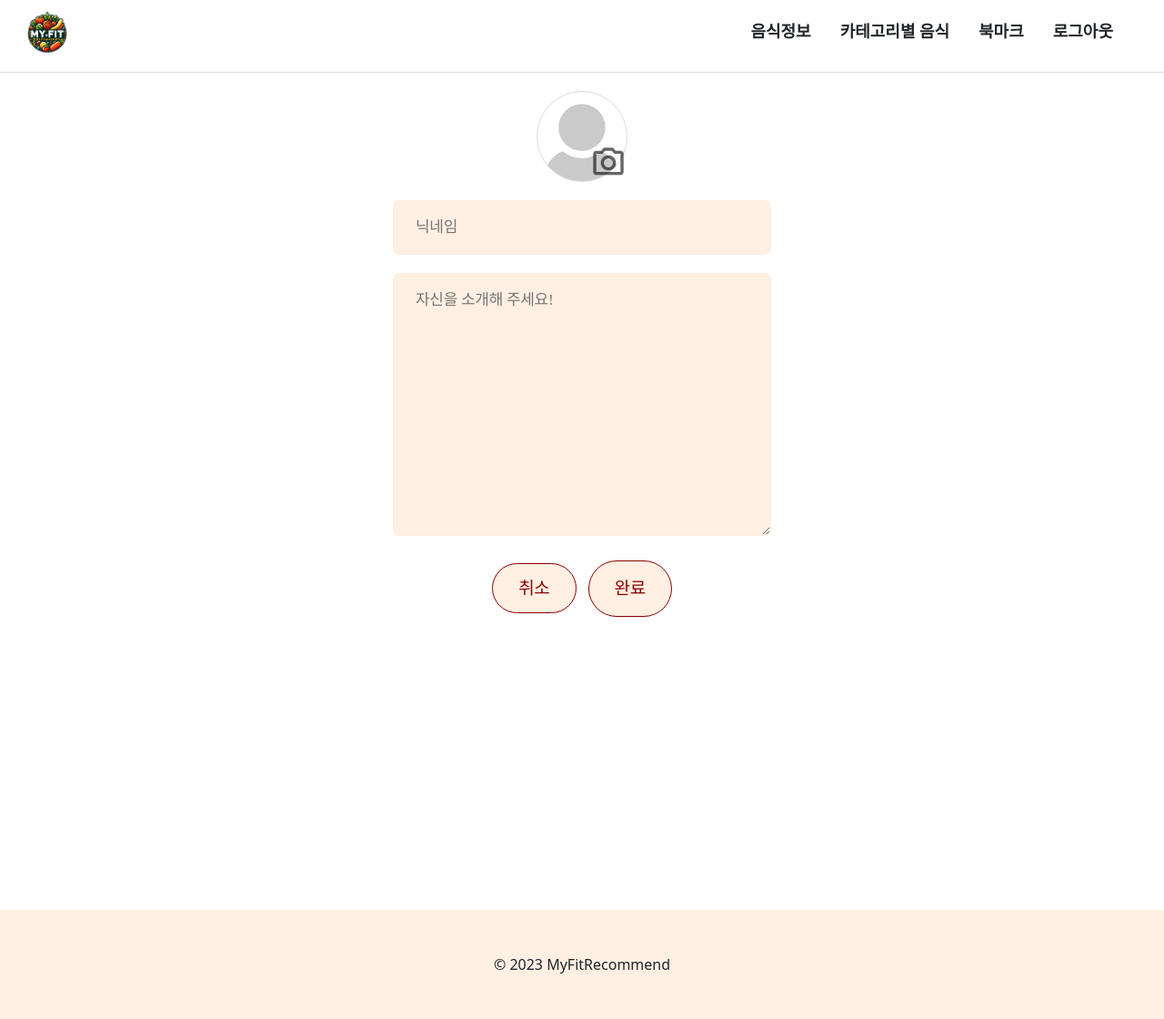
After one commit to RyeonJeong/MY_FIT_RECOMMEND, a Django app: page /edit-profile/ in a window 1280 px wide. The commit adds this page. Shown: the whole page at 91% size. Run offline with Django 4.2, Linux system fonts and the light colour scheme; the visitor is signed in with stand-in values (Sample User, id 1); some libraries are stand-ins or nearby versions; some web fonts are replaced.

Commit message:
프로필 설정 완료 -련정

```diff
--- a/my_fit_main/frontend/css/main.css
+++ b/my_fit_main/frontend/css/main.css
@@ -350,6 +350,7 @@ a{
   background-color: #ffecdbc7;
   border: 1px solid;
   color: darkred;
+  text-decoration: none;
 }
 
 /* 회원가입,비밀번호 찾기 감싼 태그  */
@@ -602,6 +603,10 @@ a{
   background-color: var(--button-inactive-background);
   cursor: pointer;
 }
+.profile-form .profile .upload-button img{
+  width: 40px;
+  opacity: 0.6;
+}
 
 /* artist detail */
 
--- /dev/null
+++ b/my_fit_main/main_site/forms.py
@@ -0,0 +1,18 @@
+from django import forms
+from .models import *
+
+
+# 프로필 수정 폼
+class ProfileForm(forms.ModelForm):
+    class Meta:
+        model = User
+        fields = [
+            "nickname",
+            "profile_pic",
+            "intro" # 소개글이 들어가는데 디폴트 데이터값이 textinput이 들어간다 근데 용량이 매우 적음
+        ]
+        widgets = {
+            # 프로필 바꾸기 양식
+            "profile_pic": forms.FileInput,
+            "intro" : forms.Textarea # textarea로 데이터 크기를 맞춰줌
+            }
--- a/my_fit_main/main_site/urls.py
+++ b/my_fit_main/main_site/urls.py
@@ -17,4 +17,5 @@ urlpatterns = [
 
     # 회원 프로필
     path('users/<int:user_id>/',views.ProfileView.as_view(),name='profile'),
+    path('edit-profile/',views.ProfileUpdateView.as_view(),name="profile-update"),
 ]
--- a/my_fit_main/main_site/views.py
+++ b/my_fit_main/main_site/views.py
@@ -1,8 +1,10 @@
 from typing import Any
 from django.db.models.query import QuerySet
-from django.shortcuts import render
+from django.shortcuts import render,reverse
 from django.views.generic import *
 from . models import *
+
+from . forms import *
 
 # Create your views here.
 
@@ -47,6 +49,20 @@ class ProfileView(DetailView):
     context_object_name = "profile_user"
 
 
+class ProfileUpdateView(UpdateView):
+    model = User
+    form_class = ProfileForm
+    template_name = "main/profile_update_form.html"
+
+
+    def get_object(self,query=None):
+        return self.request.user
+
+    def get_success_url(self):
+        return reverse("profile",kwargs=({"user_id":self.request.user.id}))
+
+
+
 ## 장고 2가지 , 1 . FBV (함수형 뷰) , CBV (클래스형 뷰)
 # def profile(requests): (함수형 뷰)
 # 함수형 def urls에 갔을 떄, path('..../',profile.views(),name='')
--- a/my_fit_main/templates/main/profile.html
+++ b/my_fit_main/templates/main/profile.html
@@ -17,7 +17,7 @@
                     <h1 class="username">{{ profile_user.nickname }}</h1>
                     <div>
                         {% if profile_user == user %}
-                        <a class="edit" href="#">
+                        <a class="edit" href="{% url 'profile-update' %}">
                             <img class="cp-icon small" src="{% static 'images/icons/pen.png' %}" alt="Pen Icon">
                             프로필 수정
                         </a>
--- /dev/null
+++ b/my_fit_main/templates/main/profile_update_form.html
@@ -0,0 +1,38 @@
+{% extends "base/base_with_navbar.html" %}
+
+{% load widget_tweaks %}
+{% load static %}
+
+{% block title %}프로필 수정 | MY_FIT_RECOMMEND{% endblock title %}
+
+{% block content %}
+<div class="container mt120 profile-form">
+    <form method="post" enctype="multipart/form-data" autocomplete="off">
+        {% csrf_token %}
+        <div class="profile">
+            <div class="profile-pic cp-avatar large" style="background-image: url('{{ user.profile_pic.url }}')">
+                <label class="upload-button" for="id_profile_pic"> {% comment %} {% endcomment %}
+                    <img src="{% static 'images/icons/camera.png' %}">
+                </label>
+            </div>
+            {{ form.profile_pic }}
+        </div>
+        <div class="nickname">
+            {{ form.nickname|add_class:"cp-input"|add_error_class:"error"|attr:"placeholder:닉네임" }}
+            {% for error in form.nickname.errors %}
+            <div class="error-message">{{ error }}</div>
+            {% endfor %}
+        </div>
+        <div class="content">
+            {{ form.intro|add_class:"cp-input"|add_error_class:"error"|attr:"placeholder:자신을 소개해 주세요!" }}
+            {% for error in form.intro.errors %}
+            <div class="error-message">{{ error }}</div>
+            {% endfor %}
+        </div>
+        <div class="buttons">
+            <a class="cp-button secondary cancel" href="{% url 'profile' user.id %}">취소</a>
+            <button class="cp-button" type="submit">완료</button>
+        </div>
+    </form>
+</div>
+{% endblock content %}
```
